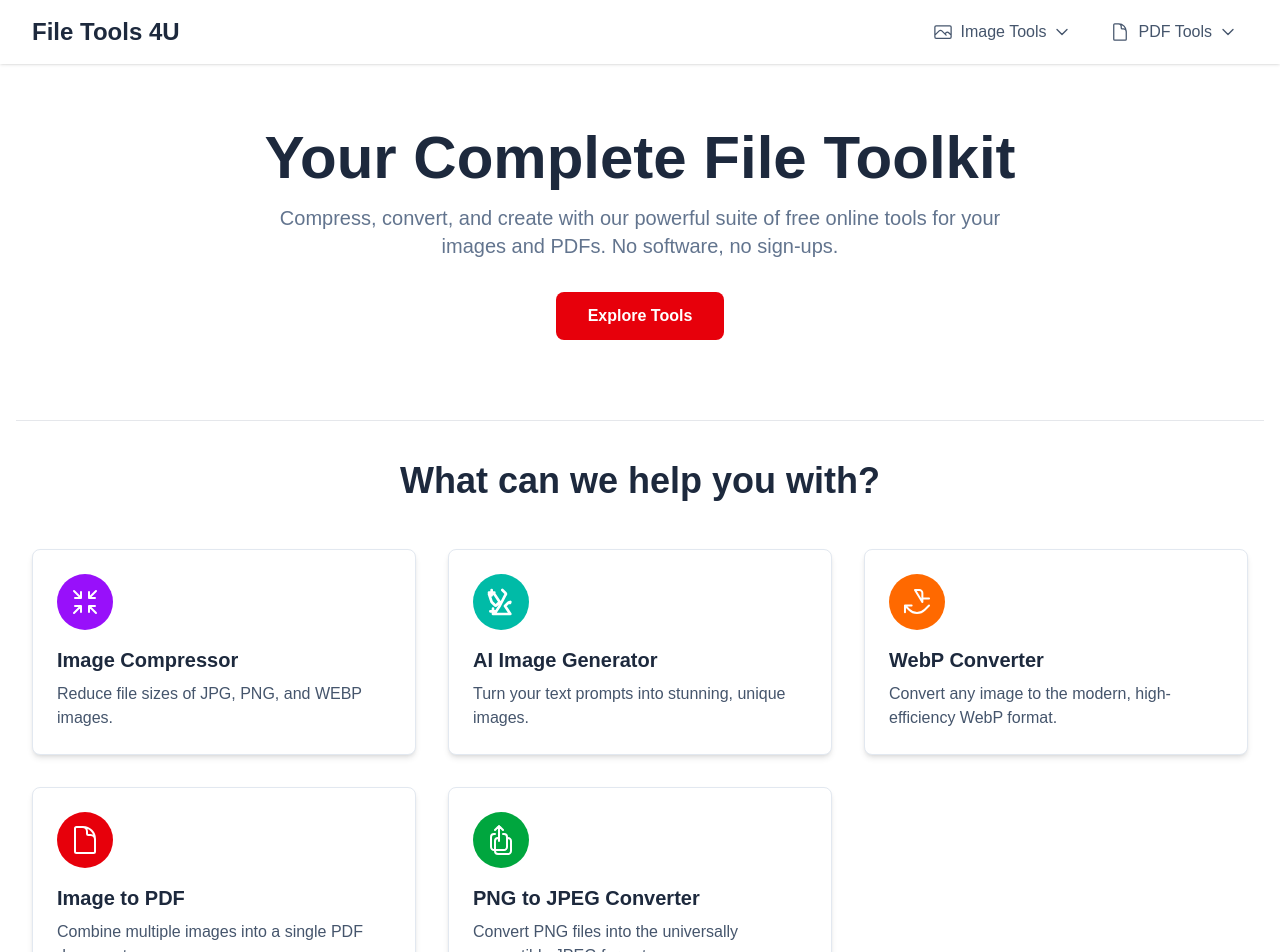
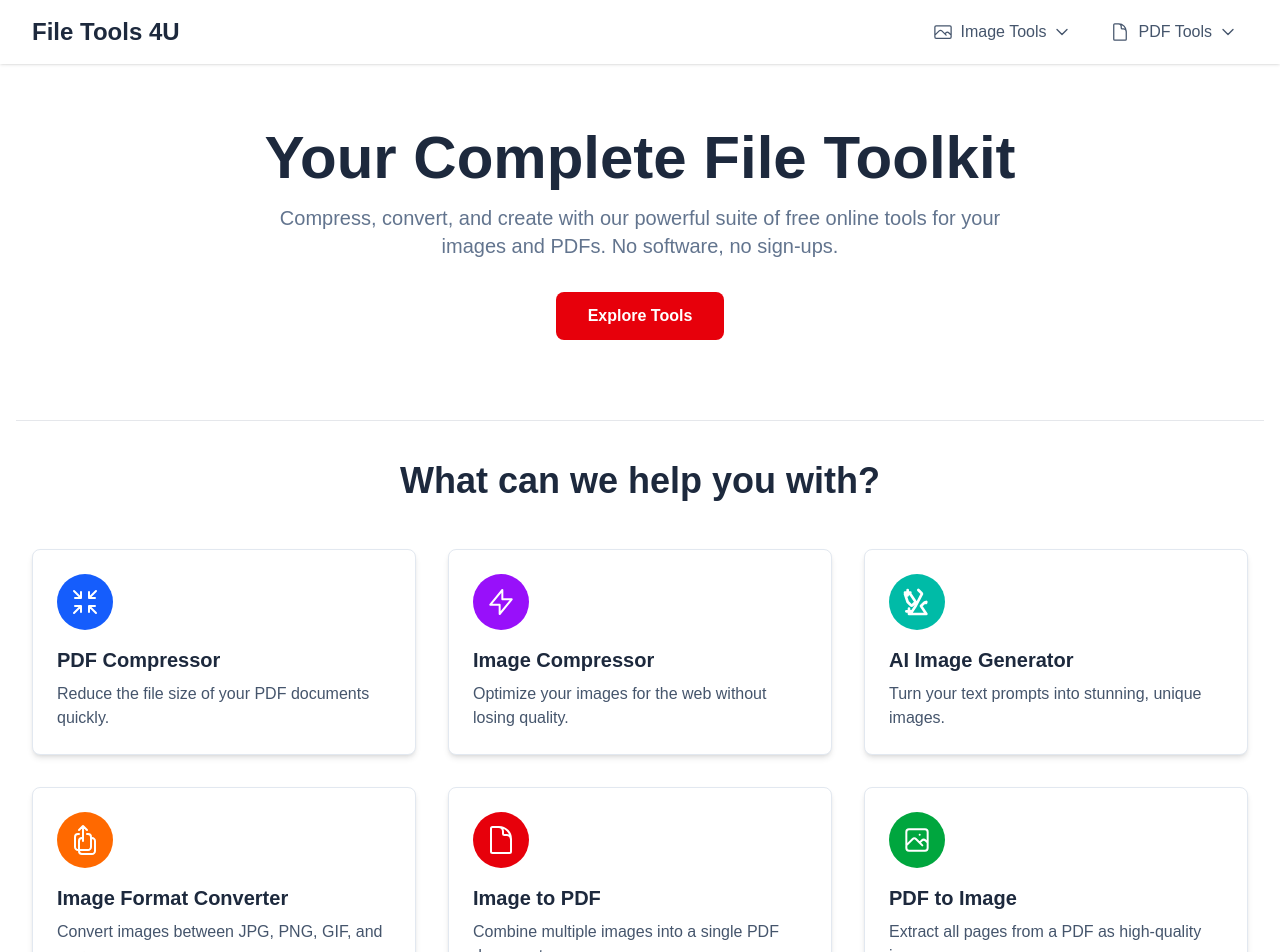
Before and after one commit to rahul2205202/file-tools-4u, a Next.js app: page / in a window 1280 px wide. Shown: the top 952 px of the page. Built offline with nearby package versions, Linux system fonts and the light colour scheme.

Commit message:
homepage update

```diff
--- a/src/app/page.jsx
+++ b/src/app/page.jsx
@@ -5,37 +5,22 @@ import Link from 'next/link';
 export const metadata = {
     title: 'File Tools 4U - Free Online Image & PDF Tools',
     description: 'Your one-stop destination for free online file utilities. Compress, convert, and create images and PDFs with our powerful, easy-to-use tools.',
-    keywords: 'file tools, image tools, pdf tools, webp converter, online converter, online compressor, free tools, ai image generator',
+    keywords: 'pdf compressor, file tools, image tools, pdf tools, online converter, online compressor, free tools, ai image generator', // Added pdf compressor
     alternates: {
-        canonical: 'https://filetools4u.com/', // Replace with your actual domain
+        canonical: 'https://filetools4u.com/',
     },
 };
 
 // --- Helper Component for Tool Cards ---
-// This component is now styled to accept a color theme.
 const ToolCard = ({ icon, title, description, to, color = 'red' }) => {
     // Define color themes to easily switch between styles
     const colorThemes = {
-        red: {
-            bg: 'bg-red-600',
-            hoverBorder: 'hover:border-red-500',
-        },
-        purple: {
-            bg: 'bg-purple-600',
-            hoverBorder: 'hover:border-purple-500',
-        },
-        teal: {
-            bg: 'bg-teal-500',
-            hoverBorder: 'hover:border-teal-400',
-        },
-        green: {
-            bg: 'bg-green-600',
-            hoverBorder: 'hover:border-green-500',
-        },
-        orange: {
-            bg: 'bg-orange-500',
-            hoverBorder: 'hover:border-orange-500',
-        },
+        red: { bg: 'bg-red-600', hoverBorder: 'hover:border-red-500' },
+        purple: { bg: 'bg-purple-600', hoverBorder: 'hover:border-purple-500' },
+        teal: { bg: 'bg-teal-500', hoverBorder: 'hover:border-teal-400' },
+        green: { bg: 'bg-green-600', hoverBorder: 'hover:border-green-500' },
+        orange: { bg: 'bg-orange-500', hoverBorder: 'hover:border-orange-500' },
+        blue: { bg: 'bg-blue-600', hoverBorder: 'hover:border-blue-500' }, // Added blue theme
     };
 
     const theme = colorThemes[color] || colorThemes.red;
@@ -54,13 +39,13 @@ const ToolCard = ({ icon, title, description, to, color = 'red' }) => {
 
 // --- Main Homepage Component ---
 export default function Homepage() {
-    // Icons for the tool cards - Updated for better relevance
     const icons = {
-        compressor: <svg className="w-8 h-8 text-white" xmlns="http://www.w3.org/2000/svg" fill="none" viewBox="0 0 24 24" strokeWidth="1.5" stroke="currentColor"><path strokeLinecap="round" strokeLinejoin="round" d="M9 9V4.5M9 9H4.5M9 9L3.75 3.75M9 15v4.5M9 15H4.5M9 15l-5.25 5.25M15 9h4.5M15 9V4.5M15 9l5.25-5.25M15 15h4.5M15 15v4.5M15 15l5.25 5.25" /></svg>,
+        pdfCompressor: <svg className="w-8 h-8 text-white" xmlns="http://www.w3.org/2000/svg" fill="none" viewBox="0 0 24 24" strokeWidth="1.5" stroke="currentColor"><path strokeLinecap="round" strokeLinejoin="round" d="M9 9V4.5M9 9H4.5M9 9L3.75 3.75M9 15v4.5M9 15H4.5M9 15l-5.25 5.25M15 9h4.5M15 9V4.5M15 9l5.25-5.25M15 15h4.5M15 15v4.5M15 15l5.25 5.25" /></svg>,
+        imageCompressor: <svg className="w-8 h-8 text-white" xmlns="http://www.w3.org/2000/svg" fill="none" viewBox="0 0 24 24" strokeWidth="1.5" stroke="currentColor"><path strokeLinecap="round" strokeLinejoin="round" d="M13 10V3L4 14h7v7l9-11h-7z"></path></svg>,
         generator: <svg className="w-8 h-8 text-white" fill="none" stroke="currentColor" viewBox="0 0 24 24" xmlns="http://www.w3.org/2000/svg"><path strokeLinecap="round" strokeLinejoin="round" strokeWidth="2" d="M5 3v4M3 5h4M6 17v4m-2-2h4m5-16l2.293 2.293a1 1 0 010 1.414L11 15l-4 6h12l-4-6 2.293-2.293a1 1 0 011.414 0L19 12M5 12l2.293 2.293a1 1 0 001.414 0L11 12l-4-6H3l2 6z"></path></svg>,
-        pngToJpeg: <svg className="w-8 h-8 text-white" xmlns="http://www.w3.org/2000/svg" fill="none" viewBox="0 0 24 24" strokeWidth="1.5" stroke="currentColor"><path strokeLinecap="round" strokeLinejoin="round" d="M7.5 7.5h-.75A2.25 2.25 0 004.5 9.75v7.5a2.25 2.25 0 002.25 2.25h7.5a2.25 2.25 0 002.25-2.25v-7.5a2.25 2.25 0 00-2.25-2.25h-.75m0-3l-3-3m0 0l-3 3m3-3v11.25m6-2.25h.75a2.25 2.25 0 012.25 2.25v7.5a2.25 2.25 0 01-2.25 2.25h-7.5a2.25 2.25 0 01-2.25-2.25v-7.5a2.25 2.25 0 012.25-2.25h.75" /></svg>,
+        converter: <svg className="w-8 h-8 text-white" xmlns="http://www.w3.org/2000/svg" fill="none" viewBox="0 0 24 24" strokeWidth="1.5" stroke="currentColor"><path strokeLinecap="round" strokeLinejoin="round" d="M7.5 7.5h-.75A2.25 2.25 0 004.5 9.75v7.5a2.25 2.25 0 002.25 2.25h7.5a2.25 2.25 0 002.25-2.25v-7.5a2.25 2.25 0 00-2.25-2.25h-.75m0-3l-3-3m0 0l-3 3m3-3v11.25m6-2.25h.75a2.25 2.25 0 012.25 2.25v7.5a2.25 2.25 0 01-2.25 2.25h-7.5a2.25 2.25 0 01-2.25-2.25v-7.5a2.25 2.25 0 012.25-2.25h.75" /></svg>,
         imgToPdf: <svg className="w-8 h-8 text-white" xmlns="http://www.w3.org/2000/svg" fill="none" viewBox="0 0 24 24" strokeWidth="1.5" stroke="currentColor"><path strokeLinecap="round" strokeLinejoin="round" d="M19.5 14.25v-2.625a3.375 3.375 0 00-3.375-3.375h-1.5A1.125 1.125 0 0113.5 7.125v-1.5a3.375 3.375 0 00-3.375-3.375H8.25m2.25 0H5.625c-.621 0-1.125.504-1.125 1.125v17.25c0 .621.504 1.125 1.125 1.125h12.75c.621 0 1.125-.504 1.125-1.125V11.25a9 9 0 00-9-9z" /></svg>,
-        webpConverter: <svg className="w-8 h-8 text-white" xmlns="http://www.w3.org/2000/svg" fill="none" viewBox="0 0 24 24" strokeWidth="1.5" stroke="currentColor"><path strokeLinecap="round" strokeLinejoin="round" d="M16.023 9.348h4.992v-.001M2.985 19.644v-4.992m0 0h4.992m-4.993 0l3.181 3.183a8.25 8.25 0 0011.667 0l3.181-3.183m-4.991-2.691V5.25a2.25 2.25 0 00-2.25-2.25L10.5 3z" /></svg>,
+        pdfToImg: <svg className="w-8 h-8 text-white" xmlns="http://www.w3.org/2000/svg" fill="none" viewBox="0 0 24 24" strokeWidth="1.5" stroke="currentColor"><path strokeLinecap="round" strokeLinejoin="round" d="M4 16l4.586-4.586a2 2 0 012.828 0L16 16m-2-2l1.586-1.586a2 2 0 012.828 0L20 14m-6-6h.01M6 20h12a2 2 0 002-2V6a2 2 0 00-2-2H6a2 2 0 00-2 2v12a2 2 0 002 2z"></path></svg>,
     };
 
     return (
@@ -89,10 +74,17 @@ export default function Homepage() {
                         </h2>
                         <div className="grid grid-cols-1 md:grid-cols-2 lg:grid-cols-3 gap-8 max-w-7xl mx-auto">
                             <ToolCard
-                                to="/image-compressor"
-                                icon={icons.compressor}
+                                to="/compress-pdf"
+                                icon={icons.pdfCompressor}
+                                title="PDF Compressor"
+                                description="Reduce the file size of your PDF documents quickly."
+                                color="blue"
+                            />
+                            <ToolCard
+                                to="/compress-image"
+                                icon={icons.imageCompressor}
                                 title="Image Compressor"
-                                description="Reduce file sizes of JPG, PNG, and WEBP images."
+                                description="Optimize your images for the web without losing quality."
                                 color="purple"
                             />
                             <ToolCard
@@ -102,25 +94,25 @@ export default function Homepage() {
                                 description="Turn your text prompts into stunning, unique images."
                                 color="teal"
                             />
-                             <ToolCard
-                                to="/webp-converter"
-                                icon={icons.webpConverter}
-                                title="WebP Converter"
-                                description="Convert any image to the modern, high-efficiency WebP format."
+                            <ToolCard
+                                to="/convert-image-format"
+                                icon={icons.converter}
+                                title="Image Format Converter"
+                                description="Convert images between JPG, PNG, GIF, and more."
                                 color="orange"
                             />
                             <ToolCard
-                                to="/image-to-pdf"
+                                to="/convert-image-to-pdf"
                                 icon={icons.imgToPdf}
                                 title="Image to PDF"
                                 description="Combine multiple images into a single PDF document."
                                 color="red"
                             />
                             <ToolCard
-                                to="/png-to-jpeg"
-                                icon={icons.pngToJpeg}
-                                title="PNG to JPEG Converter"
-                                description="Convert PNG files into the universally compatible JPEG format."
+                                to="/convert-pdf-to-image"
+                                icon={icons.pdfToImg}
+                                title="PDF to Image"
+                                description="Extract all pages from a PDF as high-quality images."
                                 color="green"
                             />
                         </div>
```
